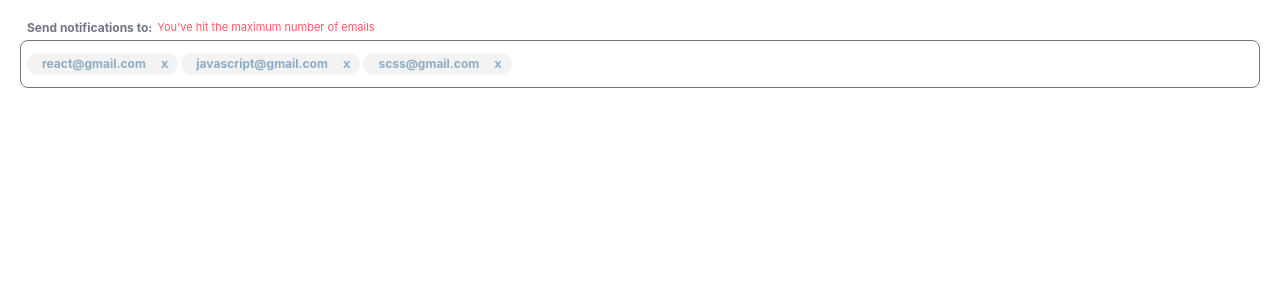
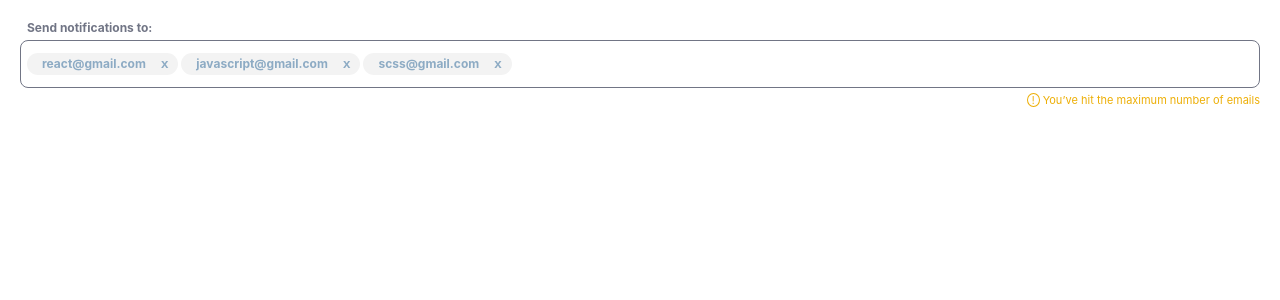
Before and after one commit to osadan/react-email-chips, a React (Create React App) app: page / in a window 1280 px wide. Shown: the top 300 px of the page. Built offline with nearby package versions, Linux system fonts and the light colour scheme.

Commit message:
feat(message): change the message location

```diff
--- a/package.json
+++ b/package.json
@@ -1,6 +1,6 @@
 {
   "name": "react-email-chips",
-  "version": "0.1.17",
+  "version": "0.1.19",
   "repository": "osadan/react-email-chips",
   "dependencies": {
     "classnames": "^2.2.6",
@@ -18,8 +18,7 @@
     "build": "react-scripts build",
     "test": "react-scripts test",
     "eject": "react-scripts eject",
-    "build:lib": "NODE_ENV=production && rm -rf dist && mkdir dist && npx babel src/chips --out-dir dist --copy-files",
-    "prepack": "npm version patch; npm run build:lib"
+    "build:lib": "NODE_ENV=production && rm -rf dist && mkdir dist && npx babel src/chips --out-dir dist --copy-files"
   },
   "main": "dist/index.js",
   "module": "dist/index.js",
--- a/src/chips/Chips.jsx
+++ b/src/chips/Chips.jsx
@@ -142,14 +142,7 @@ class Chips extends Component {
 						>
 							{this.props.requiredMessage}
 						</span>
-						<span
-							className={classNames({
-								visible: this.state.limitValidation,
-								hidden: !this.state.limitValidation
-							})}
-						>
-							{this.props.limitMessage}
-						</span>
+
 					</span>
 				</div>
 				<div className="chips" onClick={() => this.focusInput()}>
@@ -162,6 +155,17 @@ class Chips extends Component {
 						onKeyDown={e => this.onKeyDown(e)}
 						ref={this.inputRef}
 					/>}
+				</div>
+				<div className="chips-warning-message">
+
+				<span
+							className={classNames({
+								visible: this.state.limitValidation,
+								hidden: !this.state.limitValidation
+							})}
+						>
+						<span className='mark'>!</span>	{this.props.limitMessage}
+						</span>
 				</div>
 			</div>
 		);
--- a/src/chips/chips.scss
+++ b/src/chips/chips.scss
@@ -8,6 +8,7 @@ $chip-min-height: 36px;
 $chip-error-color: #ff586c;
 $chip-border-color: #d8e5ef;
 $chip-title-border: #717585;
+$chip-warning-color: #edaf07;
 $font-size: 12px;
 
 .chips-header {
@@ -19,24 +20,41 @@ $font-size: 12px;
     color: $chip-title-border;
     font-weight: bold;
   }
+}
+.chips-warning-message,
 .chips-validation-message {
   font-size: 11px;
-    color: $chip-error-color;
   margin-left: 5px;
+  span {
     animation-fill-mode: forwards;
-    //opacity: 0;
     transition: 1s;
+  }
   & .visible {
     opacity: 1;
-      display: inline;
+    visibility: visible;
   }
   & .hidden {
     opacity: 0;
-      display: none;
+    visibility: hidden;
   }
 }
+.chips-warning-message {
+  display: flex;
+  justify-content: flex-end;
+  align-items: center;
+  margin-top: 5px;
+  color: $chip-warning-color;
+
+  .mark {
+    border: 1px solid $chip-warning-color;
+    border-radius: 50%;
+    padding: 0 4px;
+    font-size: 10px;
   }
-
+}
+.chips-validation-message {
+  color: $chip-error-color;
+}
 .chips {
   border: 1px solid $chip-title-border;
   border-radius: 8px;
```
Lines whose indentation alone changed are shown as unchanged.
